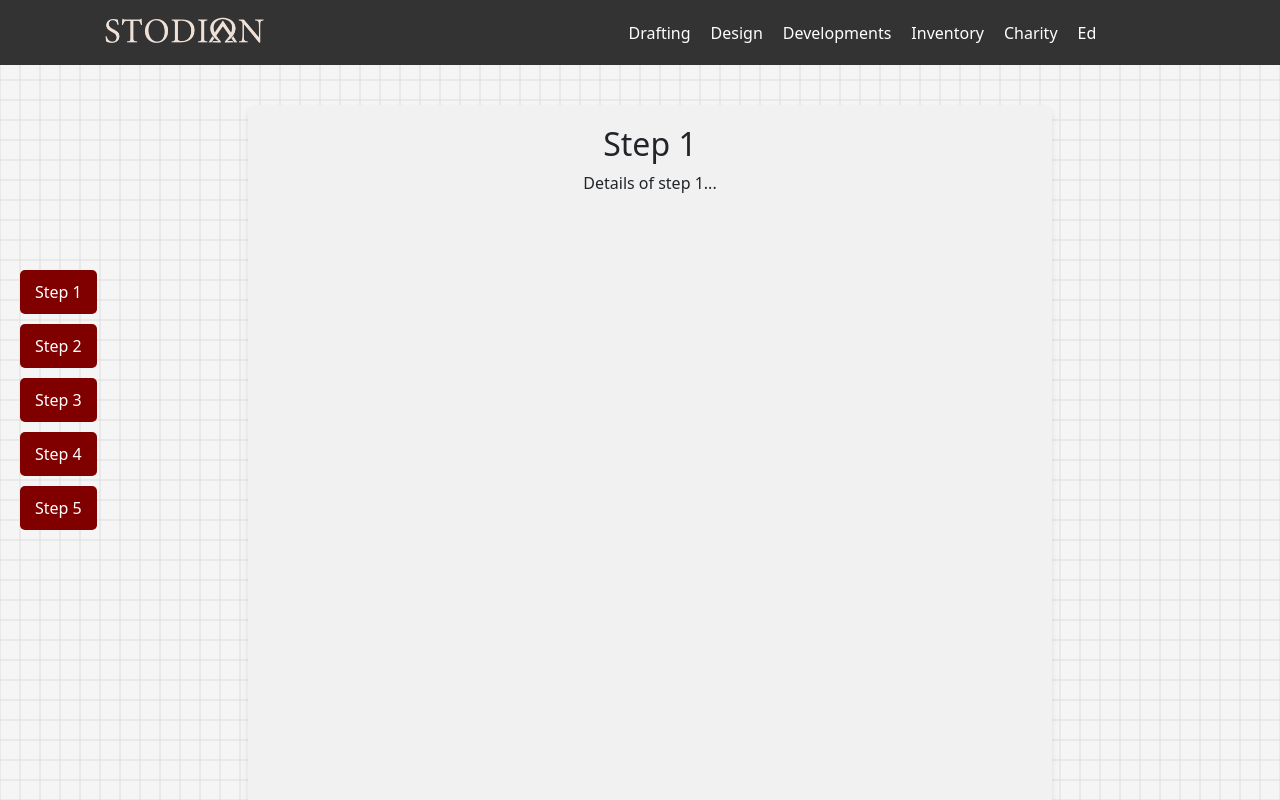
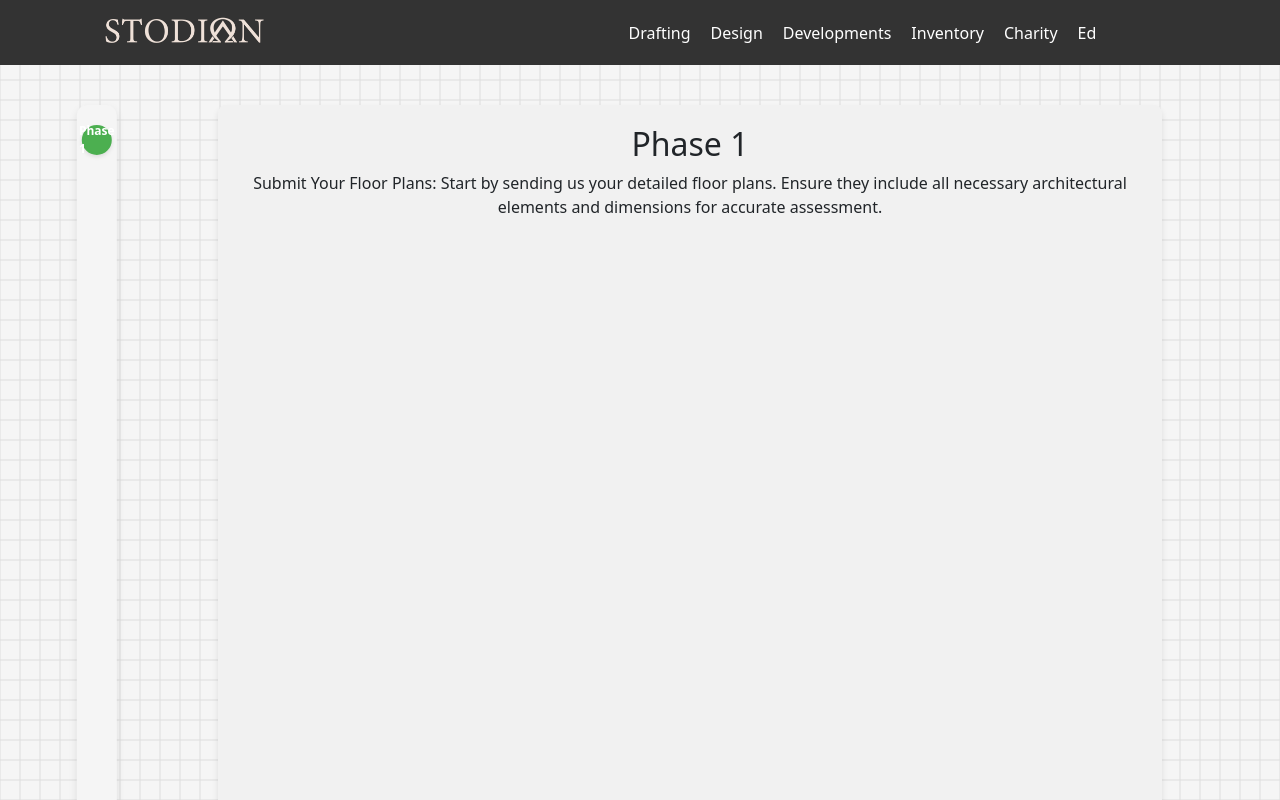
Before and after one commit to Stodian/2.0Stodian.com, a React (Create React App) app in the folder client/: page /Developments in a window 1280 px wide. Shown: the top 800 px of the page. Built offline with nearby package versions, Linux system fonts and the light colour scheme.

Commit message:
bootstrap

```diff
--- a/client/src/components/developments/Service.js
+++ b/client/src/components/developments/Service.js
@@ -1,40 +1,71 @@
-import React, { useState, useEffect } from 'react';
-import { Link, animateScroll as scroll } from 'react-scroll';
+import React, { useState, useEffect, useRef } from 'react';
 import './Timeline.css';
+
+const steps = [
+  { title: "Phase 1", content: "Submit Your Floor Plans: Start by sending us your detailed floor plans. Ensure they include all necessary architectural elements and dimensions for accurate assessment." },
+  { title: "Phase 2", content: "Initial Consultation: Our team will review your floor plans and schedule a consultation to discuss your specific requirements, preferences, and any constraints." },
+  { title: "Phase 3", content: "Preliminary Design: Based on the consultation, we will create a preliminary MEP layout. This includes initial placements of mechanical, electrical, and plumbing systems." },
+  { title: "Phase 4", content: "Feedback and Revisions: You will review the preliminary design and provide feedback. We will make necessary revisions to ensure the layout meets all your requirements and expectations." },
+  { title: "Phase 5", content: "Final MEP Layout: After incorporating your feedback, we will finalize the MEP layout and send you the complete, fully designed MEP plans ready for implementation." }
+];
 
 const Timeline = () => {
   const [progress, setProgress] = useState(0);
+  const [currentPhase, setCurrentPhase] = useState(0);
+  const scrollContainerRef = useRef(null);
 
   const handleScroll = () => {
-    const totalHeight = document.documentElement.scrollHeight - window.innerHeight;
-    const scrollProgress = (window.scrollY / totalHeight) * 100;
+    const container = scrollContainerRef.current;
+    const totalHeight = container.scrollHeight - container.clientHeight;
+    const scrollProgress = (container.scrollTop / totalHeight) * 100;
     setProgress(scrollProgress);
+
+    const phaseHeight = container.clientHeight;
+    const currentPhase = Math.floor(container.scrollTop / phaseHeight);
+    setCurrentPhase(currentPhase);
   };
 
   useEffect(() => {
-    window.addEventListener('scroll', handleScroll);
-    return () => window.removeEventListener('scroll', handleScroll);
+    const container = scrollContainerRef.current;
+    container.addEventListener('scroll', handleScroll);
+    return () => container.removeEventListener('scroll', handleScroll);
   }, []);
 
+  const handleClick = (idx) => {
+    const phaseElement = document.getElementById(`step${idx + 1}`);
+    if (phaseElement) {
+      phaseElement.scrollIntoView({ behavior: 'smooth', block: 'start' });
+    }
+  };
+
   return (
-    <div className="timeline-container">
-      <div className="progress-bar" style={{ width: `${progress}%` }}></div>
+    <div className="timeline-component">
+      <div className="timeline-container" ref={scrollContainerRef}>
+        <div className="progress-container">
+          <div className="progress-bar" style={{ height: `${progress}%` }}></div>
+          <div className="progress-steps">
+            {steps.map((step, idx) => (
+              <div
+                key={idx}
+                className={`progress-step ${currentPhase === idx ? 'active' : ''}`}
+                onClick={() => handleClick(idx)}
+                style={{ top: `${(idx / steps.length) * 100}%` }}
+              >
+                {`Phase ${idx + 1}`}
+              </div>
+            ))}
+          </div>
+        </div>
         <div className="timeline">
-        {Array.from({ length: 5 }).map((_, idx) => (
+          {steps.map((step, idx) => (
             <div key={idx} className="timeline-item" id={`step${idx + 1}`}>
               <div className="timeline-content">
-              <h2>Step {idx + 1}</h2>
-              <p>Details of step {idx + 1}...</p>
+                <h2>{step.title}</h2>
+                <p>{step.content}</p>
               </div>
             </div>
           ))}
         </div>
-      <div className="timeline-controls">
-        {Array.from({ length: 5 }).map((_, idx) => (
-          <Link key={idx} to={`step${idx + 1}`} smooth={true} duration={500} className="control-button">
-            Step {idx + 1}
-          </Link>
-        ))}
       </div>
     </div>
   );
--- a/client/src/components/developments/Timeline.css
+++ b/client/src/components/developments/Timeline.css
@@ -1,25 +1,99 @@
-.timeline-container {
+.timeline-component {
+    display: flex;
+    flex-direction: column;
+    align-items: center;
+    width: 100%;
     position: relative;
-    width: 80%;
-    margin: 0 auto;
   }
 
+  .timeline-container {
+    display: flex;
+    width: 100%;
+    overflow-y: auto; /* Make the container scrollable */
+    position: relative;
+    -ms-overflow-style: none;  /* IE and Edge */
+    scrollbar-width: none;  /* Firefox */
+  }
+
+  .timeline-container::-webkit-scrollbar {
+    width: 0px;
+    background: transparent; /* Optional: just to be safe */
+  }
+
+.progress-container {
+  position: sticky; /* Make the progress container sticky */
+  top: 0;
+  left: 6%;
+  width: 40px; /* Adjusted width to accommodate step labels */
+  background-color: #f5f5f5; /* Lighter background for a cleaner look */
+  display: flex;
+  flex-direction: column;
+  align-items: center;
+  padding-top: 20px;
+  z-index: 1;
+  box-shadow: 0 4px 8px rgba(0, 0, 0, 0.1); /* Subtle shadow for depth */
+  border-radius: 10px; /* Rounded corners */
+  transition: background-color 0.3s ease; /* Smooth background color transition */
+  margin-top: 40px;
+}
+
+.progress-container:hover {
+  background-color: #e0e0e0; /* Slightly darker on hover */
+}
+
   .progress-bar {
-    position: fixed;
-    top: 0;
-    left: 0;
-    width: 5px;
-    background-color: #800000;
-    z-index: 1000;
-    transition: height 0.3s ease;
+    width: 10px;
+    background-color: #4caf50; /* Fill color of the progress bar */
+    transition: height 0.1s ease;
+    position: absolute;
+    left: 15px;
+  }
+
+  .progress-steps {
+    position: relative;
+    height: 100%;
+    width: 100%;
+  }
+
+  .progress-step {
+    position: absolute;
+    left: 20px;
+    transform: translateX(-50%);
+    cursor: pointer;
+    padding: 5px;
+    background-color: #ffffff;
+    border: 2px solid #ccc;
+    border-radius: 50%;
+    width: 30px;
+    height: 30px;
+    display: flex;
+    align-items: center;
+    justify-content: center;
+    font-size: 12px;
+    font-weight: bold;
+    transition: background-color 0.3s, border-color 0.3s, transform 0.3s;
+    box-shadow: 0 2px 4px rgba(0, 0, 0, 0.1); /* Subtle shadow */
+  }
+
+  .progress-step:hover {
+    background-color: #f0f0f0; /* Slightly darker on hover */
+    border-color: #b0b0b0; /* Darker border on hover */
+    transform: scale(1.1); /* Slightly enlarge on hover */
+  }
+
+  .progress-step.active {
+    background-color: #4caf50;
+    border-color: #4caf50;
+    color: white;
   }
 
   .timeline {
+    margin-left: 60px; /* Adjusted margin to accommodate progress bar */
+    flex: 1;
     display: flex;
     flex-direction: column;
     align-items: center;
     margin-top: 20px;
-    margin-left: 20px; /* To avoid overlap with the progress bar */
   }
 
   .timeline-item {
@@ -35,27 +109,3 @@
   .timeline-content {
     text-align: center;
   }
-
-  .timeline-controls {
-    position: fixed;
-    top: 50%;
-    left: 20px;
-    transform: translateY(-50%);
-    display: flex;
-    flex-direction: column;
-    gap: 10px;
-  }
-
-  .control-button {
-    padding: 10px 15px;
-    background-color: #800000;
-    color: #fff;
-    border-radius: 5px;
-    cursor: pointer;
-    text-decoration: none;
-    transition: background-color 0.3s;
-  }
-
-  .control-button:hover {
-    background-color: #600000;
-  }
--- /dev/null
+++ b/client/src/components/ed/Service.css
@@ -0,0 +1,18 @@
+.container {
+    -ms-overflow-style: none;  /* IE and Edge */
+    scrollbar-width: none;  /* Firefox */
+    align-items: center;
+  }
+
+  .card {
+    box-shadow: 0 4px 8px rgba(0, 0, 0, 0.1);
+  }
+
+  .btn-block {
+    width: 100%;
+  }
+
+.container::-webkit-scrollbar {
+  width: 0px;
+  background: transparent; /* Optional: just to be safe */
+}
--- a/client/src/components/ed/Service.js
+++ b/client/src/components/ed/Service.js
@@ -1,134 +1,53 @@
-import React, { useState, useEffect, useRef } from 'react';
+import React from 'react';
+import './Service.css'; // Optional: for custom styling
 
 const Service = () => {
-  const [dynamicText, setDynamicText] = useState('');
-  const dynamicRef = useRef(null);
-
-  useEffect(() => {
-    const messages = ["Residential", "Commercial", "Industrial", "Educational", "Public"];
-    const typingSpeed = 150;
-    const deletingSpeed = 75;
-    let currentMessage = 0;
-    let charIndex = 0;
-    let timeoutId; // Store the timeout ID for cleanup
-
-    function typeLetter() {
-      if (charIndex < messages[currentMessage].length) {
-        setDynamicText(prevText => prevText + messages[currentMessage].charAt(charIndex));
-        charIndex++;
-        timeoutId = setTimeout(typeLetter, typingSpeed); // Store timeout ID
-      } else {
-        timeoutId = setTimeout(deleteText, 2000); // Store timeout ID
-      }
-    }
-
-    function deleteText() {
-      if (charIndex > 0) {
-        setDynamicText(prevText => prevText.substring(0, charIndex - 1));
-        charIndex--;
-        timeoutId = setTimeout(deleteText, deletingSpeed); // Store timeout ID
-      } else {
-        currentMessage = (currentMessage + 1) % messages.length;
-        timeoutId = setTimeout(typeLetter, 500); // Store timeout ID
-      }
-    }
-
-    const span = dynamicRef.current;
-    if (span) {  // Ensure the span is mounted before starting
-      typeLetter();
-    }
-
-    return () => {
-      clearTimeout(timeoutId); // Clear any pending timeouts on unmount
-    };
-  }, []);
-
-  const pageStyle = {
-    height: '100vh',  // 100% of the viewport height
-    display: 'flex',
-    flexDirection: 'column',
-    marginTop: '200px',
-    alignItems: 'center',
-    fontSize: '3.5rem',               /* Large text similar to h1 */
-    fontFamily: "'Segoe UI', Tahoma, Geneva, Verdana, sans-serif", /* Font styling */
-    backgroundColor: '#transparent',       /* Light gray background color */
-    color: '#333',                     /* Dark gray text color */
-    fontWeight: 'bold', /* Makes the text bold */
-    zIndex: 2,
-  };
-
-
   return (
-<main id="page1" className="page" style={pageStyle}>
-  <div className="typed-words">
-    <span id="constant1">Your Partner in </span>
-    <span id="dynamic" ref={dynamicRef}>
-      {dynamicText}
-      <span className="blinking-cursor">|</span>
-    </span>
-    <span id="constant2"> Design</span>
-  </div>
-
-  <style jsx>{`
-    .blinking-cursor { /* Target the blinking-cursor class directly */
-      animation: blink-caret 1s step-end infinite;
-    }
-
-    @keyframes blink-caret {
-      from, to {
-        opacity: 0;
-      }
-      50% {
-        opacity: 1;
-      }
-    }
-  `}</style>
-
-      <div style={{ display: 'flex' }}> {/* Container to hold the buttons */}
-
-             <button className="button1" style={{
-                backgroundColor: '#8B0000', // Maroon color
-                color: 'white',
-                padding: '12px 24px',
-                border: 'none',
-                borderRadius: '5px',
-                fontSize: '18px',
-                cursor: 'pointer',
-                margin: '10px', // Add some spacing between buttons
-                transition: 'all 0.3s ease', /* Smooth transition for hover effects */
-                fontFamily: "'Arial', sans-serif", /* Clean and professional font */
-                fontWeight: 'bold', /* Makes text bold to stand out */
-                textTransform: 'uppercase', /* Uppercase text for a more impactful appearance */
-                outline: 'none', /* Removes the outline to clean up focus style */
-                zIndex: 1, /* Keeps button above other content */
-            }}>
-
-               Free Custom Design
-
-             </button>
-
-             <button className="button2" style={{
-                backgroundColor: 'white', // Maroon color
-                color: '#800000',
-                padding: '12px 24px',
-                border: '2px solid #ccc', /* Soft grey border for subtle definition */
-                borderRadius: '5px',
-                fontSize: '18px',
-                cursor: 'pointer',
-                margin: '10px', // Add some spacing between buttons
-                transition: 'all 0.3s ease', /* Smooth transition for hover effects */
-                fontFamily: "'Arial', sans-serif", /* Clean and professional font */
-                fontWeight: 'bold', /* Makes text bold to stand out */
-                textTransform: 'uppercase', /* Uppercase text for a more impactful appearance */
-                outline: 'none', /* Removes the outline to clean up focus style */
-                zIndex: 1, /* Keeps button above other content */
-            }}>
-              How it Works
-            </button>
+    <div className="container mt-5">
+      <div className="row justify-content-center">
+        <div className="col-md-6">
+          <div className="card">
+            <div className="card-body">
+              <h3 className="card-title text-center">Sign In</h3>
+              <form>
+                <div className="form-group">
+                  <label htmlFor="email">Email address</label>
+                  <input
+                    type="email"
+                    className="form-control"
+                    id="email"
+                    aria-describedby="emailHelp"
+                    placeholder="Enter email"
+                  />
+                </div>
+                <div className="form-group">
+                  <label htmlFor="password">Password</label>
+                  <input
+                    type="password"
+                    className="form-control"
+                    id="password"
+                    placeholder="Password"
+                  />
+                </div>
+                <div className="form-group form-check">
+                  <input
+                    type="checkbox"
+                    className="form-check-input"
+                    id="rememberMe"
+                  />
+                  <label className="form-check-label" htmlFor="rememberMe">
+                    Remember me
+                  </label>
+                </div>
+                <button type="submit" className="btn btn-primary btn-block">
+                  Sign In
+                </button>
+              </form>
+            </div>
+          </div>
         </div>
-
-
-    </main>
+      </div>
+    </div>
   );
 };
 
```
Lines whose indentation alone changed are shown as unchanged.
